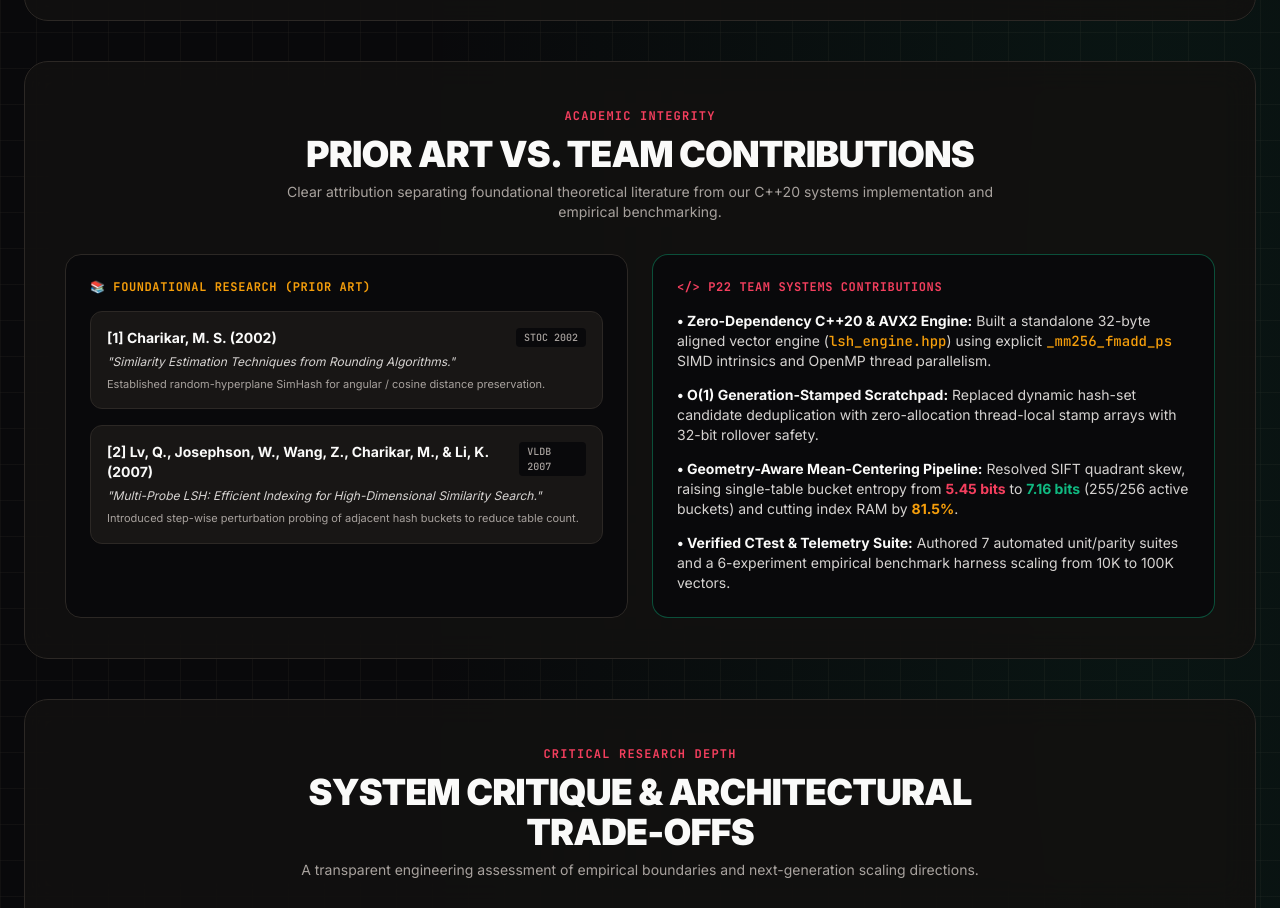
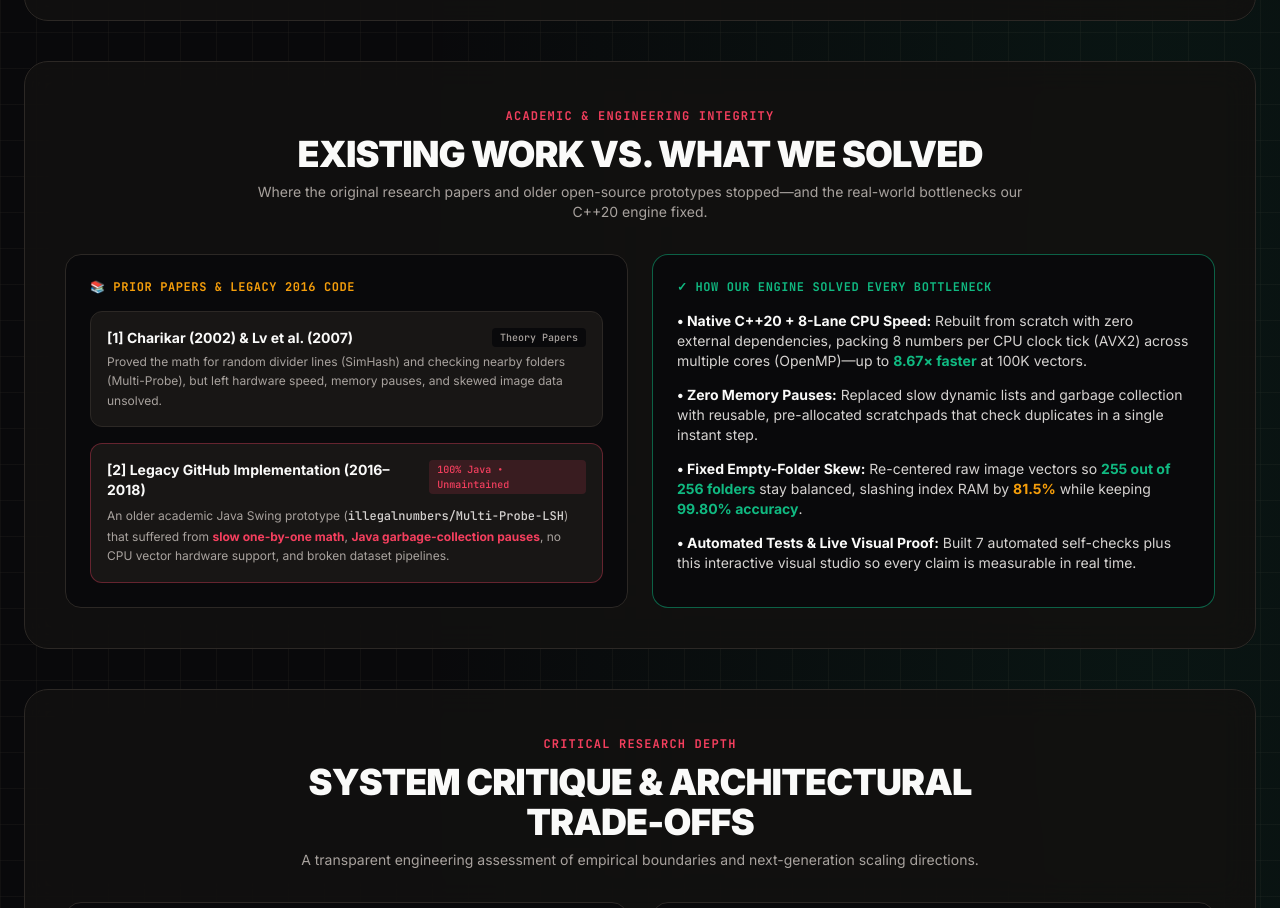
Before and after one commit to Chirantan17/Multi-Probe-Locality-Sensitive-Hashing, a plain HTML site: page index.html in a window 1280 px wide. Shown: the part 6628-7536 px from the top of the page. Drawn offline with nearby package versions, Linux system fonts and the light colour scheme; animation ran at ten frames a second.

Commit message:
docs: contrast legacy 2016 Java implementation with our C++20 breakthroughs in plain English

```diff
--- a/index.html
+++ b/index.html
@@ -891,63 +891,65 @@ probe_heap.push({margin, mask ^ (1u << b)});
     </section>
 
     <!-- ==================================================================== -->
-    <!-- SECTION 9: PRIOR ART VS. AUTHOR CONTRIBUTIONS (ACADEMIC INTEGRITY) -->
+    <!-- SECTION 9: PRIOR ART VS. OUR SOLUTIONS (PLAIN-ENGLISH COMPARISON) -->
     <!-- ==================================================================== -->
     <section class="panel-card rounded-3xl p-6 sm:p-10 space-y-8">
       <div class="text-center max-w-3xl mx-auto space-y-2">
-        <span class="text-xs font-mono font-bold uppercase tracking-widest text-roseAccent">Academic Integrity</span>
+        <span class="text-xs font-mono font-bold uppercase tracking-widest text-roseAccent">Academic & Engineering Integrity</span>
         <h3 class="text-3xl sm:text-4xl font-black tracking-tight uppercase text-cream">
-          Prior Art vs. Team Contributions
+          Existing Work vs. What We Solved
         </h3>
         <p class="text-sm text-stoneMuted">
-          Clear attribution separating foundational theoretical literature from our C++20 systems implementation and empirical benchmarking.
+          Where the original research papers and older open-source prototypes stopped—and the real-world bottlenecks our C++20 engine fixed.
         </p>
       </div>
 
       <div class="grid grid-cols-1 lg:grid-cols-2 gap-6">
-        <!-- Left Card: Foundational Research (Prior Art) -->
+        <!-- Left Card: Foundational Papers & Legacy 2016 Java Repo -->
         <div class="bg-obsidian border border-borderWarm rounded-2xl p-6 space-y-4">
           <div class="flex items-center gap-2 text-xs font-mono font-bold uppercase tracking-wider text-amberAccent">
-            <span>📚 Foundational Research (Prior Art)</span>
-          </div>
-
-          <div class="bg-surface border border-borderWarm rounded-xl p-4 space-y-1.5">
+            <span>📚 Prior Papers & Legacy 2016 Code</span>
+          </div>
+
+          <div class="bg-surface border border-borderWarm rounded-xl p-4 space-y-1">
             <div class="flex justify-between items-start gap-2">
-              <p class="font-bold text-cream text-sm">[1] Charikar, M. S. (2002)</p>
-              <span class="text-[10px] font-mono px-2 py-0.5 rounded bg-obsidian text-stoneMuted">STOC 2002</span>
-            </div>
-            <p class="text-xs italic text-stone-300">"Similarity Estimation Techniques from Rounding Algorithms."</p>
-            <p class="text-[11px] text-stoneMuted">Established random-hyperplane SimHash for angular / cosine distance preservation.</p>
-          </div>
-
-          <div class="bg-surface border border-borderWarm rounded-xl p-4 space-y-1.5">
+              <p class="font-bold text-cream text-sm">[1] Charikar (2002) & Lv et al. (2007)</p>
+              <span class="text-[10px] font-mono px-2 py-0.5 rounded bg-obsidian text-stoneMuted">Theory Papers</span>
+            </div>
+            <p class="text-xs text-stoneMuted leading-relaxed">
+              Proved the math for random divider lines (SimHash) and checking nearby folders (Multi-Probe), but left hardware speed, memory pauses, and skewed image data unsolved.
+            </p>
+          </div>
+
+          <div class="bg-surface border border-roseAccent/35 rounded-xl p-4 space-y-1.5">
             <div class="flex justify-between items-start gap-2">
-              <p class="font-bold text-cream text-sm">[2] Lv, Q., Josephson, W., Wang, Z., Charikar, M., & Li, K. (2007)</p>
-              <span class="text-[10px] font-mono px-2 py-0.5 rounded bg-obsidian text-stoneMuted">VLDB 2007</span>
-            </div>
-            <p class="text-xs italic text-stone-300">"Multi-Probe LSH: Efficient Indexing for High-Dimensional Similarity Search."</p>
-            <p class="text-[11px] text-stoneMuted">Introduced step-wise perturbation probing of adjacent hash buckets to reduce table count.</p>
-          </div>
-        </div>
-
-        <!-- Right Card: Team Systems Contributions -->
-        <div class="bg-obsidian border border-emeraldAccent/40 rounded-2xl p-6 space-y-4">
-          <div class="flex items-center gap-2 text-xs font-mono font-bold uppercase tracking-wider text-roseAccent">
-            <span>&lt;/&gt; P22 Team Systems Contributions</span>
+              <p class="font-bold text-cream text-sm">[2] Legacy GitHub Implementation (2016–2018)</p>
+              <span class="text-[10px] font-mono px-2 py-0.5 rounded bg-roseAccent/15 text-roseAccent">100% Java • Unmaintained</span>
+            </div>
+            <p class="text-xs text-stoneMuted leading-relaxed">
+              An older academic Java Swing prototype (<code class="text-stone-300 font-mono">illegalnumbers/Multi-Probe-LSH</code>) that suffered from <strong class="text-roseAccent">slow one-by-one math</strong>, <strong class="text-roseAccent">Java garbage-collection pauses</strong>, no CPU vector hardware support, and broken dataset pipelines.
+            </p>
+          </div>
+        </div>
+
+        <!-- Right Card: What Our Team Solved -->
+        <div class="bg-obsidian border border-emeraldAccent/50 rounded-2xl p-6 space-y-4">
+          <div class="flex items-center gap-2 text-xs font-mono font-bold uppercase tracking-wider text-emeraldAccent">
+            <span>✓ How Our Engine Solved Every Bottleneck</span>
           </div>
 
           <ul class="space-y-3.5 text-xs sm:text-sm text-stone-300 leading-relaxed">
             <li>
-              <strong class="text-cream">• Zero-Dependency C++20 & AVX2 Engine:</strong> Built a standalone 32-byte aligned vector engine (<code class="text-amberAccent font-mono">lsh_engine.hpp</code>) using explicit <code class="text-amberAccent font-mono">_mm256_fmadd_ps</code> SIMD intrinsics and OpenMP thread parallelism.
+              <strong class="text-cream">• Native C++20 + 8-Lane CPU Speed:</strong> Rebuilt from scratch with zero external dependencies, packing 8 numbers per CPU clock tick (AVX2) across multiple cores (OpenMP)—up to <strong class="text-emeraldAccent">8.67× faster</strong> at 100K vectors.
             </li>
             <li>
-              <strong class="text-cream">• O(1) Generation-Stamped Scratchpad:</strong> Replaced dynamic hash-set candidate deduplication with zero-allocation thread-local stamp arrays with 32-bit rollover safety.
+              <strong class="text-cream">• Zero Memory Pauses:</strong> Replaced slow dynamic lists and garbage collection with reusable, pre-allocated scratchpads that check duplicates in a single instant step.
             </li>
             <li>
-              <strong class="text-cream">• Geometry-Aware Mean-Centering Pipeline:</strong> Resolved SIFT quadrant skew, raising single-table bucket entropy from <strong class="text-roseAccent">5.45 bits</strong> to <strong class="text-emeraldAccent">7.16 bits</strong> (255/256 active buckets) and cutting index RAM by <strong class="text-amberAccent">81.5%</strong>.
+              <strong class="text-cream">• Fixed Empty-Folder Skew:</strong> Re-centered raw image vectors so <strong class="text-emeraldAccent">255 out of 256 folders</strong> stay balanced, slashing index RAM by <strong class="text-amberAccent">81.5%</strong> while keeping <strong class="text-emeraldAccent">99.80% accuracy</strong>.
             </li>
             <li>
-              <strong class="text-cream">• Verified CTest & Telemetry Suite:</strong> Authored 7 automated unit/parity suites and a 6-experiment empirical benchmark harness scaling from 10K to 100K vectors.
+              <strong class="text-cream">• Automated Tests & Live Visual Proof:</strong> Built 7 automated self-checks plus this interactive visual studio so every claim is measurable in real time.
             </li>
           </ul>
         </div>
```
